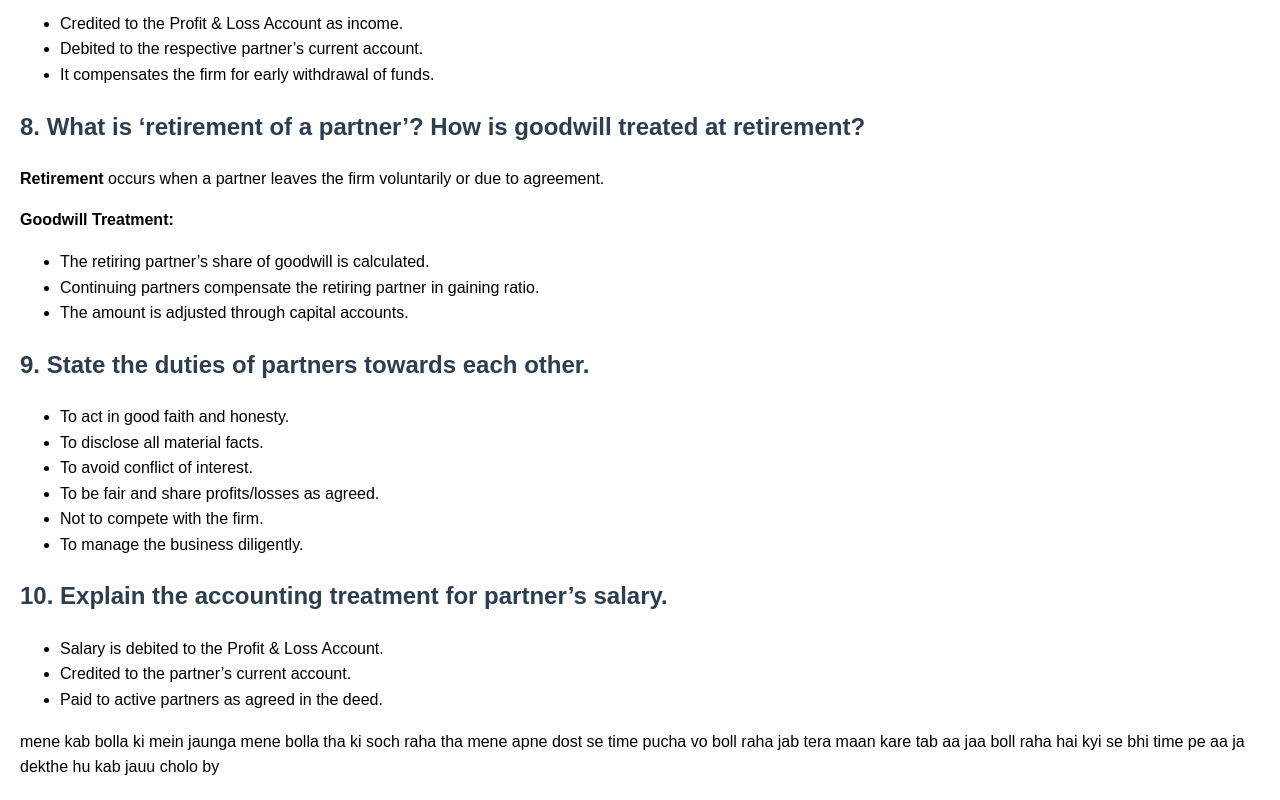
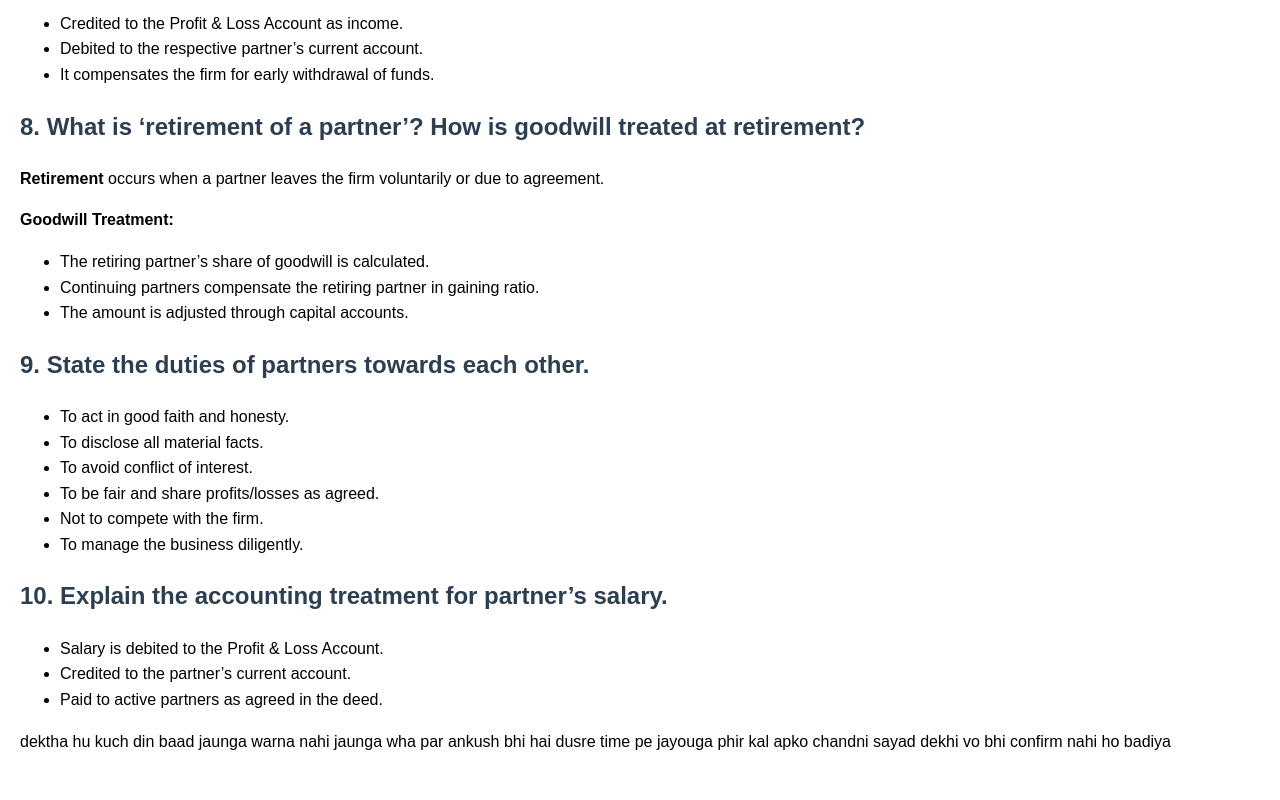
Before and after one commit to juddjhf/educational, a website: page ch-1index.html in a window 1280 px wide. Shown: the part 5231-6031 px from the top of the page. After the commit the page ends 6005 px from the top, so only its background shows below. Drawn offline with Linux system fonts and the light colour scheme.

Commit message:
Update ch-1index.html

```diff
--- a/ch-1index.html
+++ b/ch-1index.html
@@ -361,12 +361,7 @@
     </div>
   </div>
 <h>
-mene kab bolla ki mein jaunga mene bolla tha ki soch raha tha  mene apne dost se time pucha vo boll raha jab tera maan kare tab aa jaa boll raha hai kyi se bhi time pe aa ja
-dekthe hu kab jauu cholo by
-
-
-
-
+dektha hu kuch din baad jaunga warna nahi jaunga  wha par ankush bhi hai dusre time pe jayouga phir kal apko chandni sayad dekhi vo bhi confirm nahi ho badiya
 
 </h>
 </body>
```
